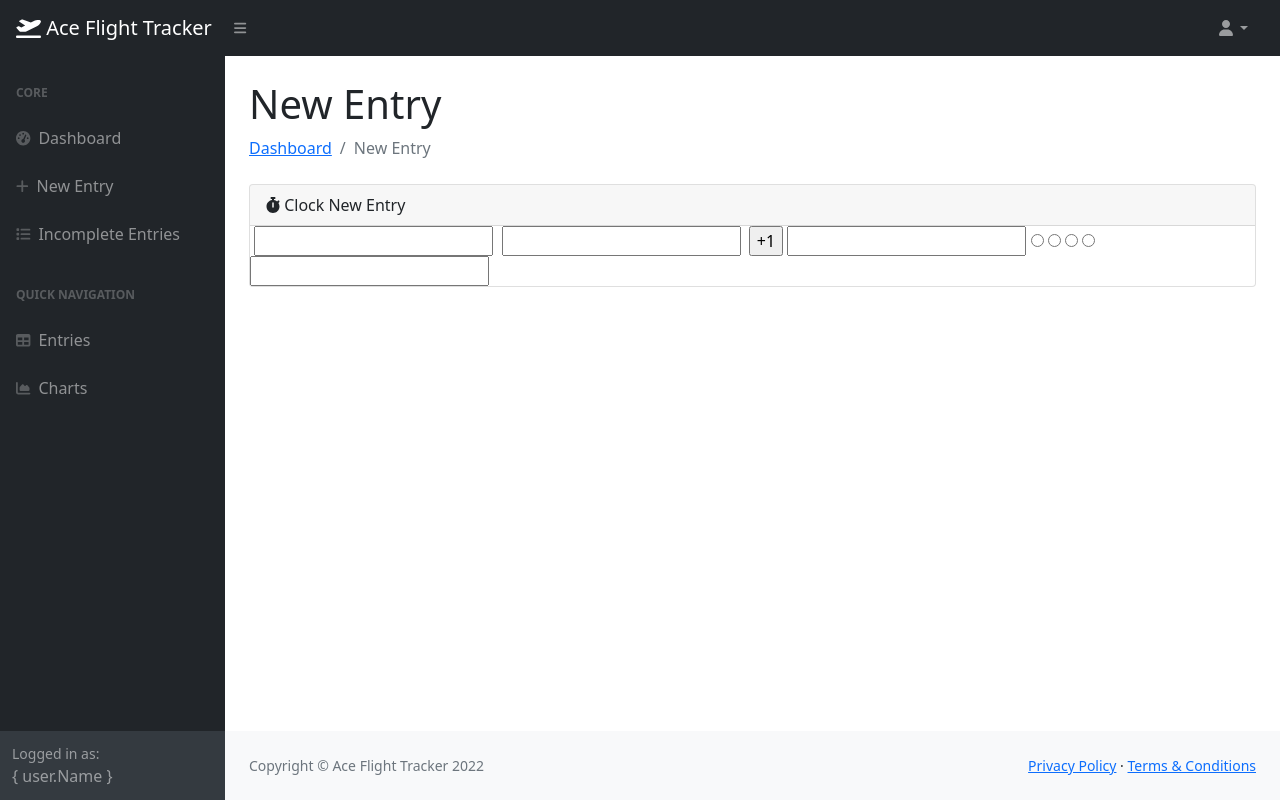
After one commit to EVELYN-RYAN/AceFlightTracker, a Django app: page /new-entry in a window 1280 px wide. The commit adds this page. Run offline with Django 4.2, Linux system fonts and the light colour scheme; some libraries are stand-ins or nearby versions.

Commit message:
Table filters and unfinished entries etc

```diff
--- /dev/null
+++ b/aceflighttracker/templates/aceflighttracker/new-entry.html
@@ -0,0 +1,42 @@
+{% extends 'base.html' %}
+
+{% block title %}
+<title>New Entry - AFT</title>
+{% endblock title %}
+
+{% block main %}
+<main>
+    <div class="container-fluid px-4">
+        <h1 class="mt-4">New Entry</h1>
+        <ol class="breadcrumb mb-4">
+            <li class="breadcrumb-item"><a href="{%url 'index'%}">Dashboard</a></li>
+            <li class="breadcrumb-item active">New Entry</li>
+        </ol>
+        <div class="card mb-4">
+            <div class="card-header">
+                <i class="fa-solid fa-stopwatch"></i>
+                Clock New Entry
+            </div>
+            {% comment %} I was thinking here we do a post method that submits
+            the first time as a new entry but circles around to this page with
+            the flightid ready for when the pilot clocks out {% endcomment %}
+            <form method="post">
+                <label for="flightid"></label>
+                <input name="flightid" type="text">
+                <label for="date"></label>
+                <input type="datetime" name="date" id="">
+                <label for="days"></label>
+                <input type="button" name="days" value=+1>
+                <input type="text">
+                <input type="radio" name="dayt_o" id="">
+                <input type="radio" name="dayldg" id="">
+                <input type="radio" name="nightt_o" id="">
+                <input type="radio" name="nightldg" id="">
+                <label for="remarks"></label>
+                <input name="remarks" type="text">
+            </form>
+        </div>
+    </div>
+</main>
+
+{% endblock main %}
--- a/aceflighttracker/templates/base.html
+++ b/aceflighttracker/templates/base.html
@@ -48,9 +48,13 @@
                                 <div class="sb-nav-link-icon"><i class="fas fa-tachometer-alt"></i></div>
                                 Dashboard
                             </a>
-                            <a class="nav-link" href={% url 'punchclock' %}>
-                                <div class="sb-nav-link-icon"><i class="fa-solid fa-stopwatch"></i></div>
-                                Punch Clock
+                            <a class="nav-link" href={% url 'new-entry' %}>
+                                <div class="sb-nav-link-icon"><i class="fa-solid fa-plus"></i></div>
+                                New Entry
+                            </a>
+                            <a class="nav-link" href={% url 'incomplete-entries' %}>
+                                <div class="sb-nav-link-icon"><i class="fa-solid fa-list"></i></div>
+                                Incomplete Entries
                             </a>
                             {% comment %} <div class="sb-sidenav-menu-heading">Interface</div>
                             <a class="nav-link collapsed" href="#" data-bs-toggle="collapse" data-bs-target="#collapseLayouts" aria-expanded="false" aria-controls="collapseLayouts">
--- a/aceflighttracker/tracker/urls.py
+++ b/aceflighttracker/tracker/urls.py
@@ -3,7 +3,8 @@ from .views import *
 
 urlpatterns = [
     path("", indexPageView, name="index"),
-    path("punchclock", punchclockPageView, name="punchclock"),
+    path("new-entry", newentryPageView, name="new-entry"),
+    path("incomplete-entries", incompletePageView, name="incomplete-entries"),
     path("401", unauthorizedPageView, name='401'),
     path("404", errorPageView, name='404'),
     path("500", serverPageView, name='500'),
--- a/aceflighttracker/tracker/views.py
+++ b/aceflighttracker/tracker/views.py
@@ -10,8 +10,15 @@ def indexPageView(request):
     }
     return render(request, 'aceflighttracker/index.html',context)
 
-def punchclockPageView(request):
-    return render(request, 'aceflighttracker/punchclock.html')
+def newentryPageView(request):
+    return render(request, 'aceflighttracker/new-entry.html')
+
+def incompletePageView(request):
+    incomplete_list = Flight.objects.filter(to = None)
+    context ={
+        'flight': incomplete_list
+    }
+    return render(request, 'aceflighttracker/incomplete-entries.html',context)
 
 def unauthorizedPageView(request):
     return render(request,'aceflighttracker/401.html')
```
Also changed, not shown: aceflighttracker/templates/aceflighttracker/incomplete-entries.html (renamed from aceflighttracker/templates/aceflighttracker/punchclock.html, +6 -11 lines), aceflighttracker/tracker/filters.py (added, +7 -0 lines).
